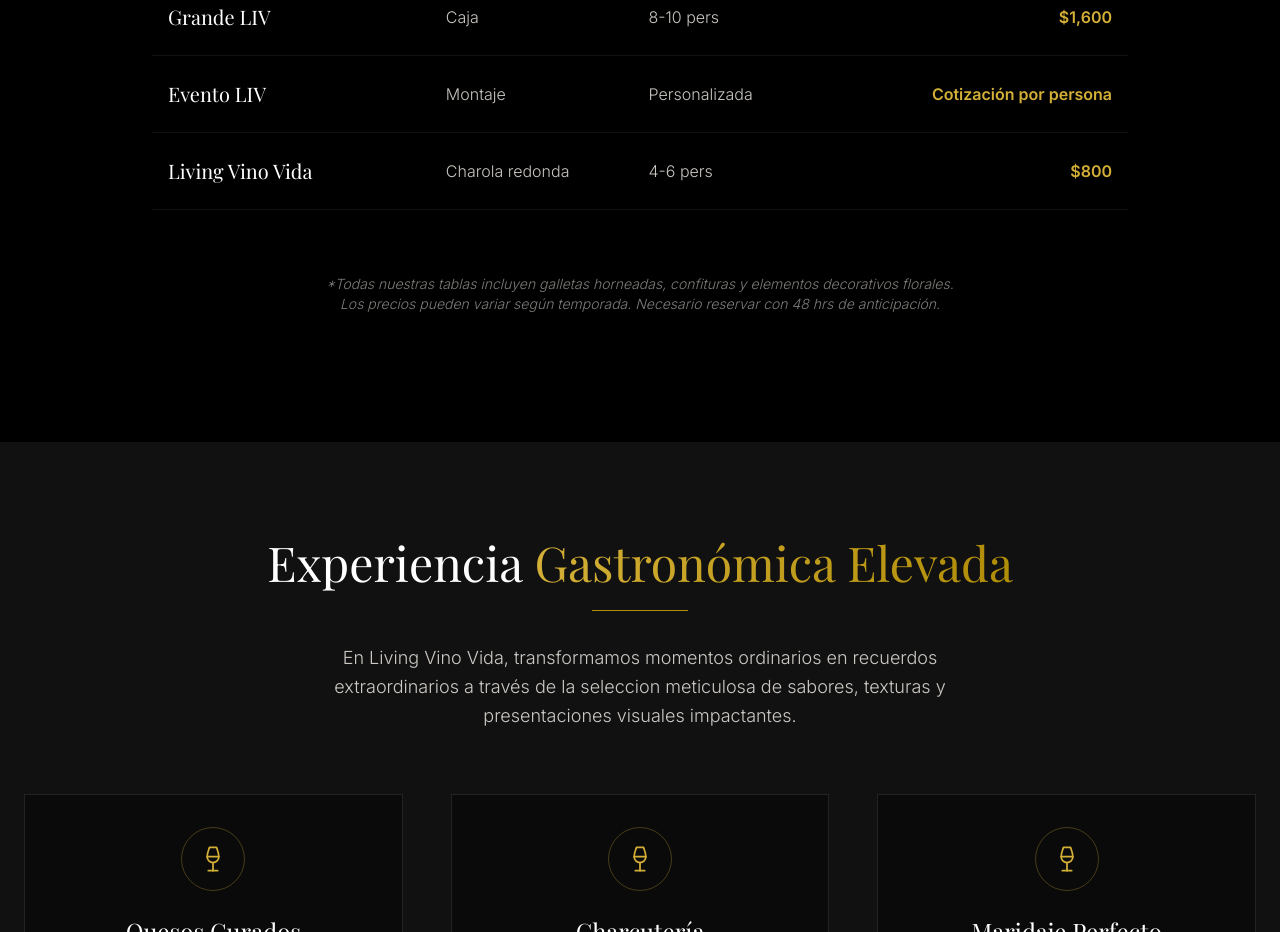
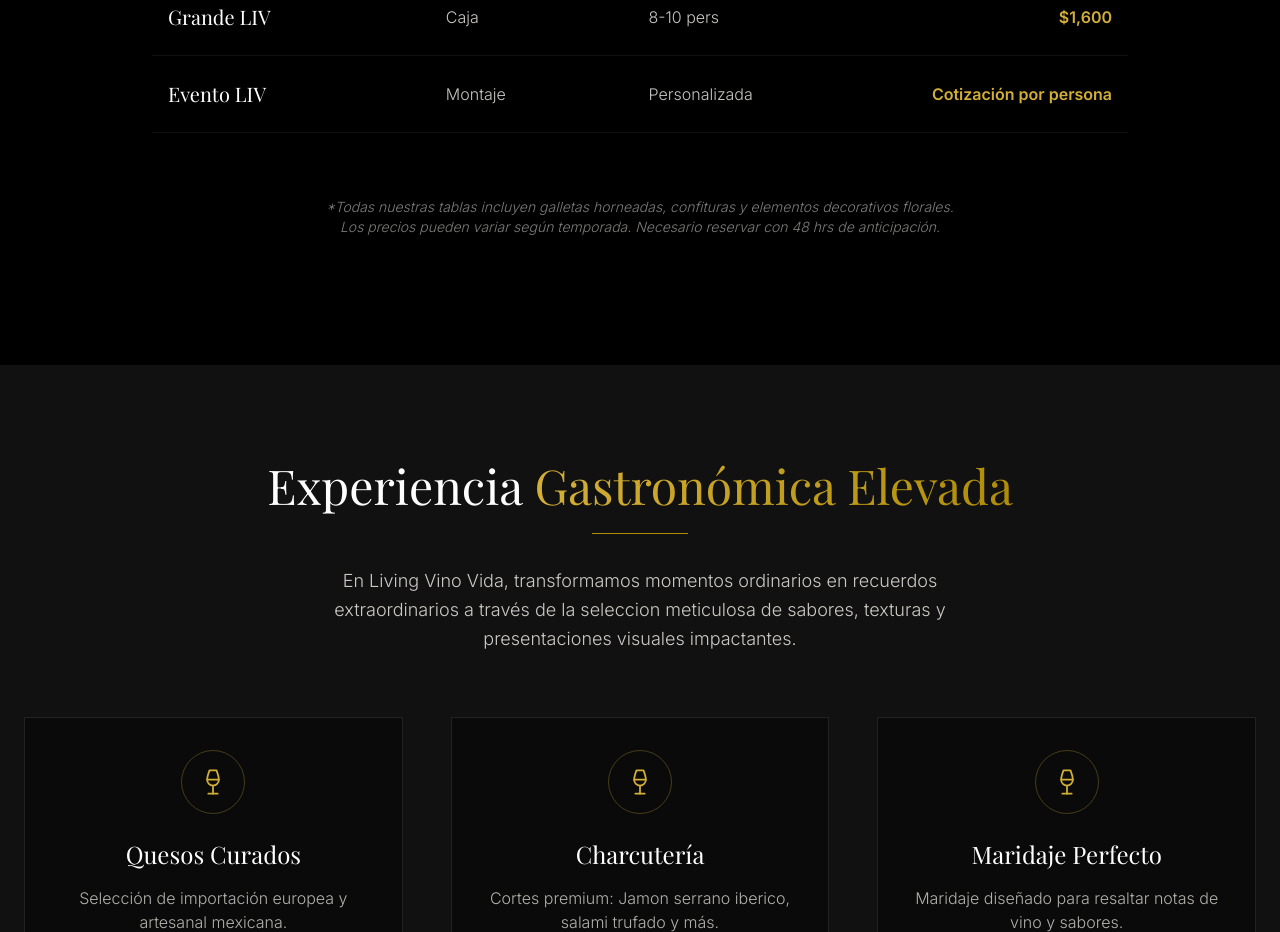
Before and after one commit to LivingVinoVida/website, a Next.js app: page / in a window 1280 px wide. Shown: the part 2200-3132 px from the top of the page. Built offline with nearby package versions, Linux system fonts and the light colour scheme; a web font is replaced by a local one.

Commit message:
Actualización de sitio webLIVv5

```diff
--- a/src/components/Contact.tsx
+++ b/src/components/Contact.tsx
@@ -135,7 +135,6 @@ export default function Contact() {
                                         <option value="Tabla LIV">Tabla LIV (4-6 pers) - $950</option>
                                         <option value="Grande LIV">Grande LIV (8-10 pers) - $1,600</option>
                                         <option value="Evento LIV">Evento LIV - Cotizar</option>
-                                        <option value="Living Vino Vida">Living Vino Vida (4-6 pers) - $800</option>
                                     </select>
                                 </div>
                             </div>
--- a/src/components/Menu.tsx
+++ b/src/components/Menu.tsx
@@ -9,8 +9,7 @@ const menuItems = [
     { name: "Tabla LIV", quesos: "Incluye tabla", embutidos: "4-6 pers", frutas: "", precio: "$900" },
     { name: "Grande LIV", quesos: "Caja", embutidos: "8-10 pers", frutas: "", precio: "$1,600" },
     { name: "Evento LIV", quesos: "Montaje", embutidos: "Personalizada", frutas: "", precio: "Cotización por persona" },
-    { name: "Living Vino Vida", quesos: "Charola redonda", embutidos: "4-6 pers", frutas: "", precio: "$800" },
-   ];
+  ];
 
 
 export default function Menu() {
```
